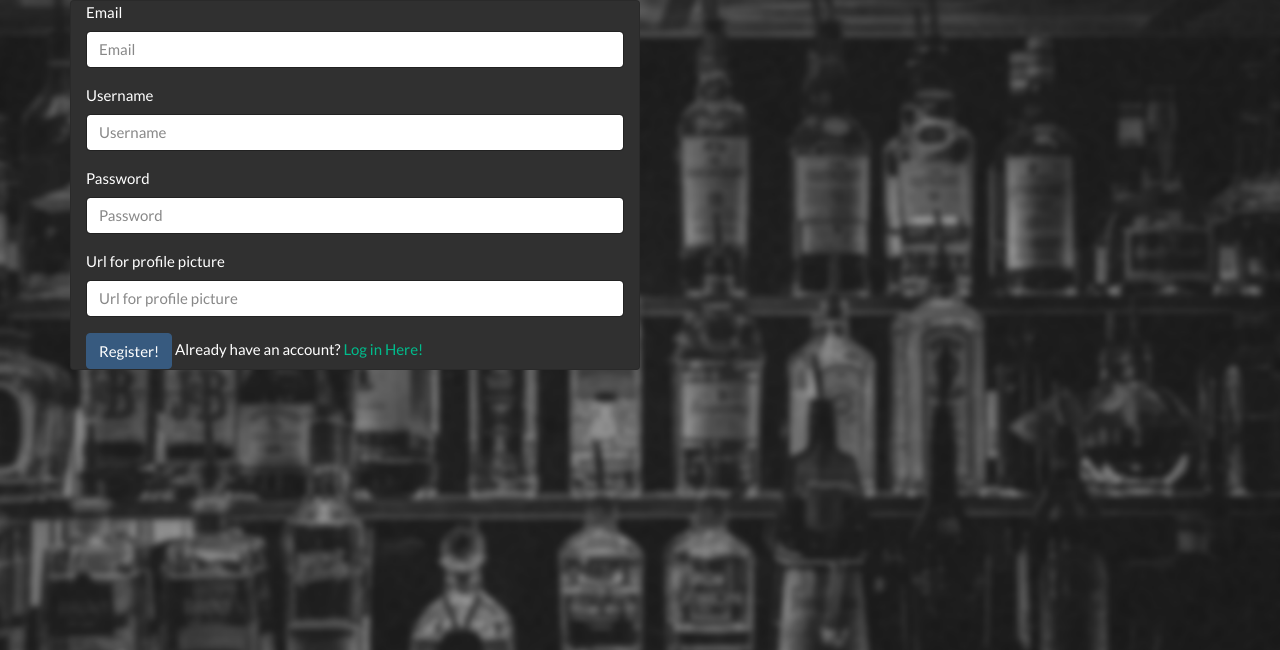
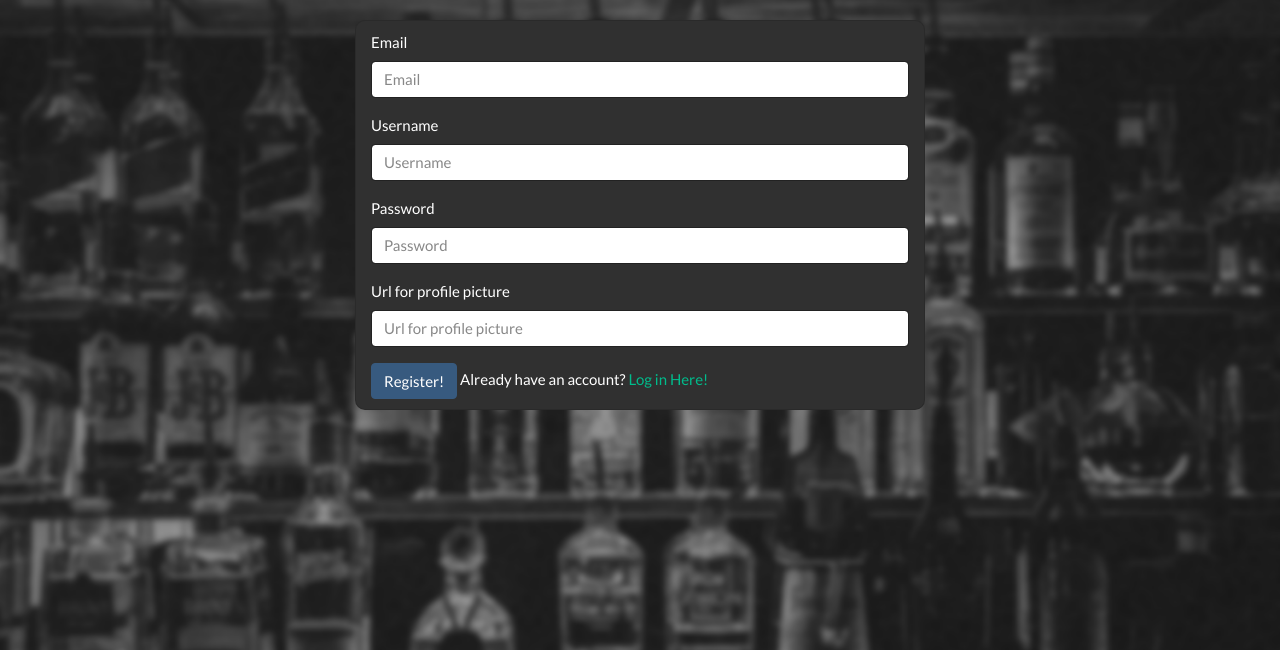
Before and after one commit to jourm/TheCocktailCollection, a Flask app: page /register in a window 1280 px wide. Shown: the part 71-721 px from the top of the page. Run offline with Flask 2, Linux system fonts and the light colour scheme; some libraries are stand-ins or nearby versions.

Commit message:
add wireframes

```diff
--- a/app.py
+++ b/app.py
@@ -18,7 +18,7 @@ mongo = PyMongo(app)
 
 @app.route('/')
 def home():
-    recepies = mongo.db.recepies.find().sort('_id', pymongo.ASCENDING).limit(25)
+    recepies = mongo.db.recepies.find().sort('_id', pymongo.ASCENDING).limit(30)
     return render_template('home.html', recepies=recepies)
 
 
--- a/static/css/style.css
+++ b/static/css/style.css
@@ -12,3 +12,23 @@ body {
     margin-bottom: auto;
     max-height: 40px;
 }
+
+.center-card{
+    margin-right: auto;
+    margin-left: auto;
+    margin-top: 20px;
+    margin-bottom: 20px;
+    padding-top: 10px;
+    padding-bottom:10px;
+    border-radius: 10px;
+}
+.home-card{
+text-align: center;
+border-radius: 10px;
+margin-bottom: 10px;
+}
+
+.jumbotron{
+    margin-top: 15px;
+    text-align: center;
+}
--- a/templates/home.html
+++ b/templates/home.html
@@ -13,7 +13,7 @@ The Cocktail Collection
     </div>
 	{% for recepie in recepies %}
 	<div class="col-sm-12 col-md-6 col-lg-4">
-		<div class="card" >
+		<div class="card home-card" >
 			<img src="{{ recepie['img-url'] }}" class="card-img-top" alt="image of cocktail">
 			<div class="card-body">
 				<h5 class="card-title"><a href="{{url_for('get_recepie', recepie_id=recepie['_id'])}}">{{ recepie['name'] }}</a></h5>
--- a/templates/login.html
+++ b/templates/login.html
@@ -5,7 +5,7 @@ Login
 {% block content %}
 
 <div class="row">
-	<div class="card col-sm-12 col-md-8 col-lg-6">
+	<div class="card col-sm-12 col-md-8 col-lg-6 center-card">
 		<form action="{{ url_for('login') }}" method="POST">
 			<div class="form-group">
 				<label for="name">Username</label>
--- a/templates/register.html
+++ b/templates/register.html
@@ -4,7 +4,7 @@ Register
 {% endblock %}
 {% block content %}
 <div class="row">
-	<div class="card col-sm-12 col-md-8 col-lg-6">
+	<div class="card col-sm-12 col-md-8 col-lg-6 center-card">
 		<form action="{{ url_for('register') }}" method="POST">
 			<div class="form-group">
 				<label for="email">Email</label>
```
Also changed, not shown: README.md, static/images/wireframes/create_edit_recepie.PNG (added), static/images/wireframes/create_new_ingredient.PNG (added), static/images/wireframes/ingredient_page.PNG (added), static/images/wireframes/landing_page.PNG (added), static/images/wireframes/recipe_page.PNG (added), static/images/wireframes/register.PNG (added), static/images/wireframes/singin.PNG (added).
